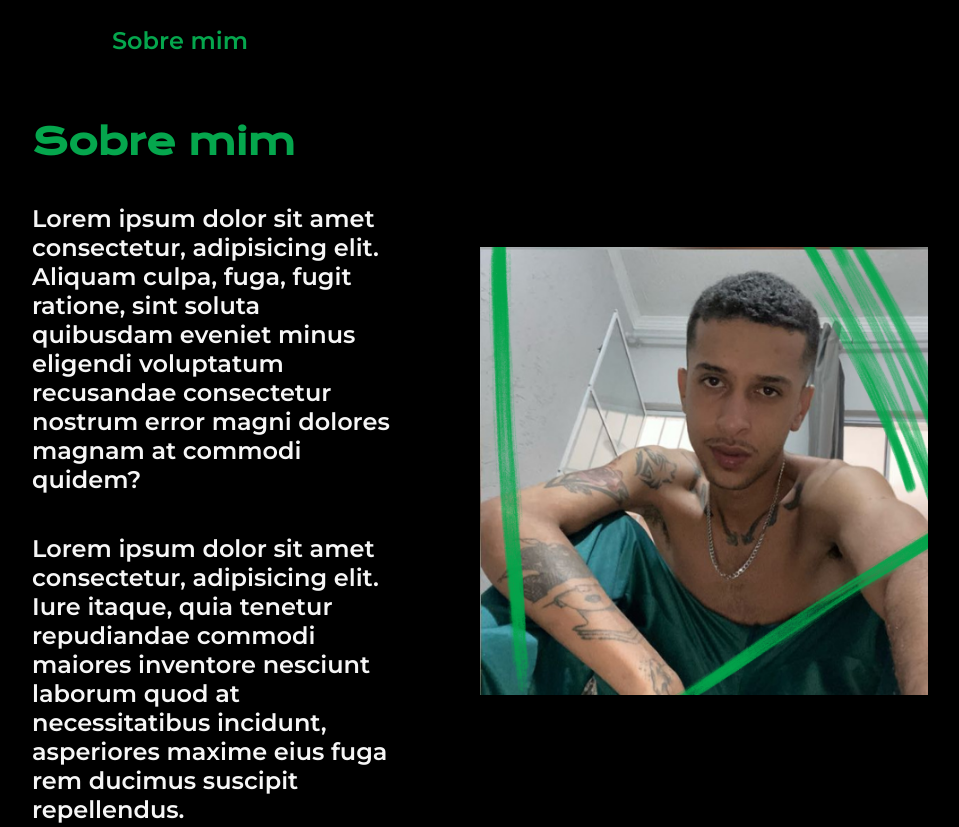
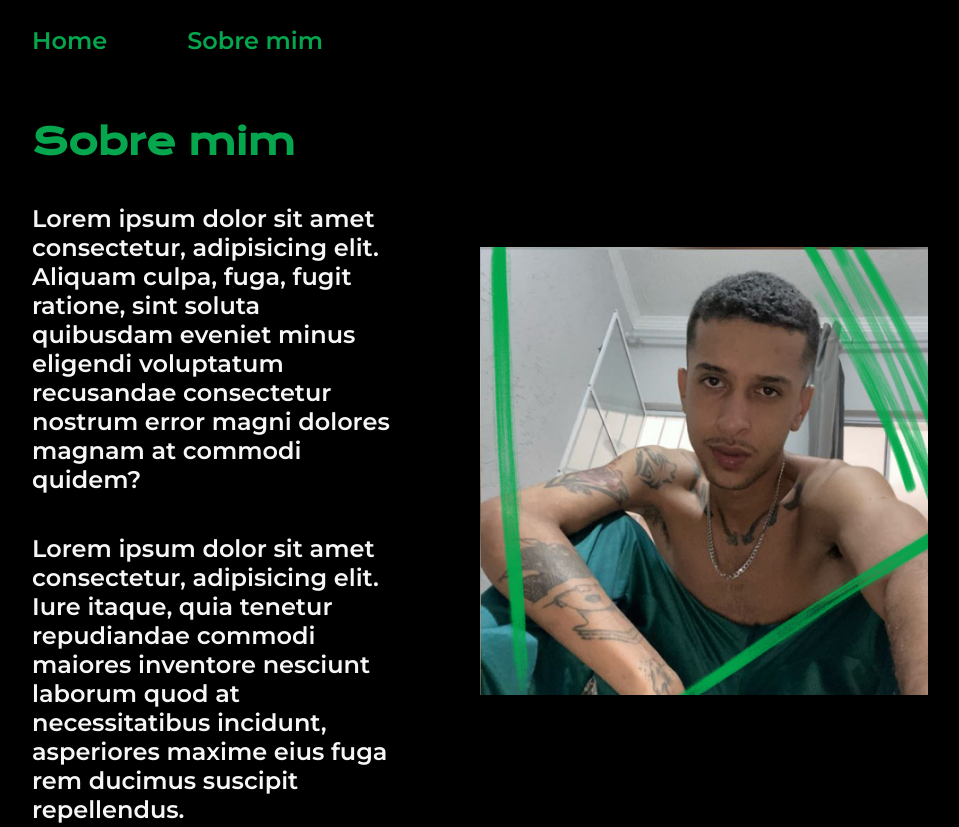
Before and after one commit to 4grel4/Portfolio, a plain HTML site: page sobremim.html in a window 1280 px wide. Shown: the top 827 px of the page, without its empty margins (160-1119 px from the left). Drawn offline with nearby package versions, Linux system fonts and the light colour scheme.

Commit message:
esqueci de coloca o nome Home

```diff
--- a/sobremim.html
+++ b/sobremim.html
@@ -12,7 +12,7 @@
 <body>
     <header class="cabecalho">
         <nav class="cabecalho_menu">
-             <a class="cabecalho_menu_link" href="index.html"><Menu></Menu></a>
+             <a class="cabecalho_menu_link" href="index.html"><Menu>Home</Menu></a>
              <a class="cabecalho_menu_link" href="sobremim.html">Sobre mim</a>
         </nav>
     </header>
```
